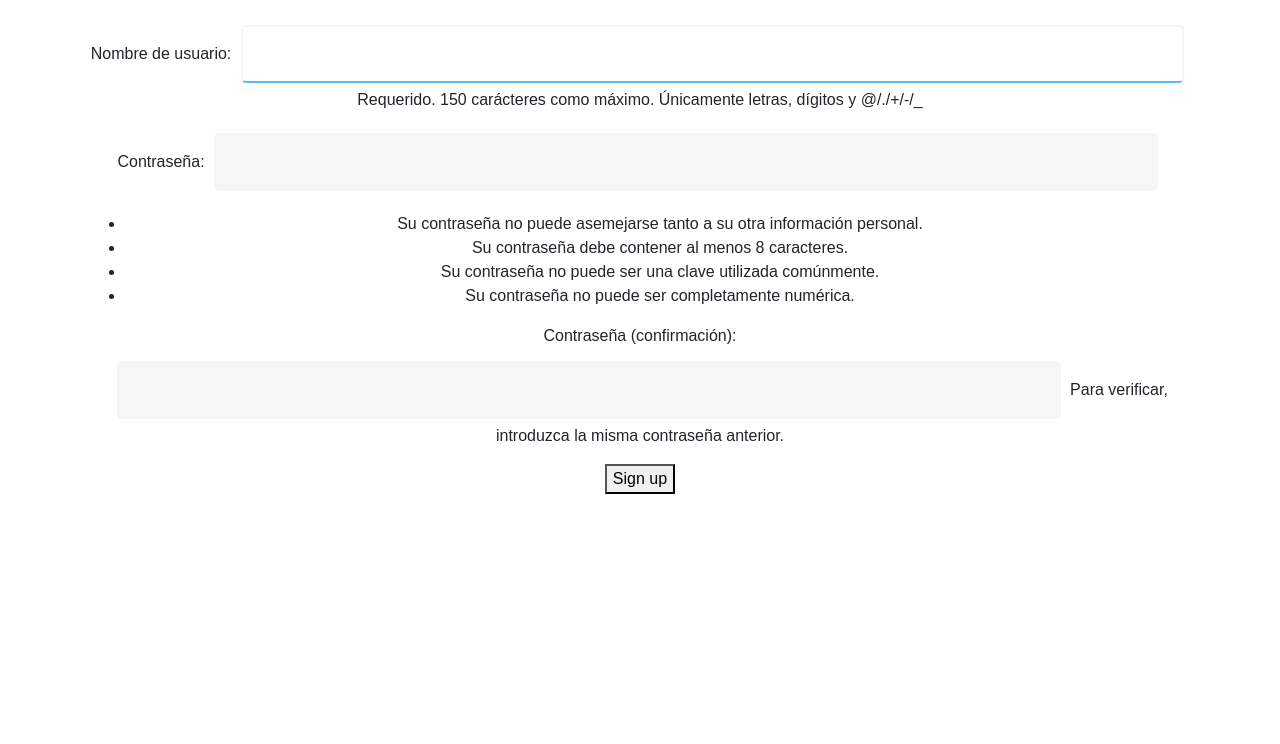
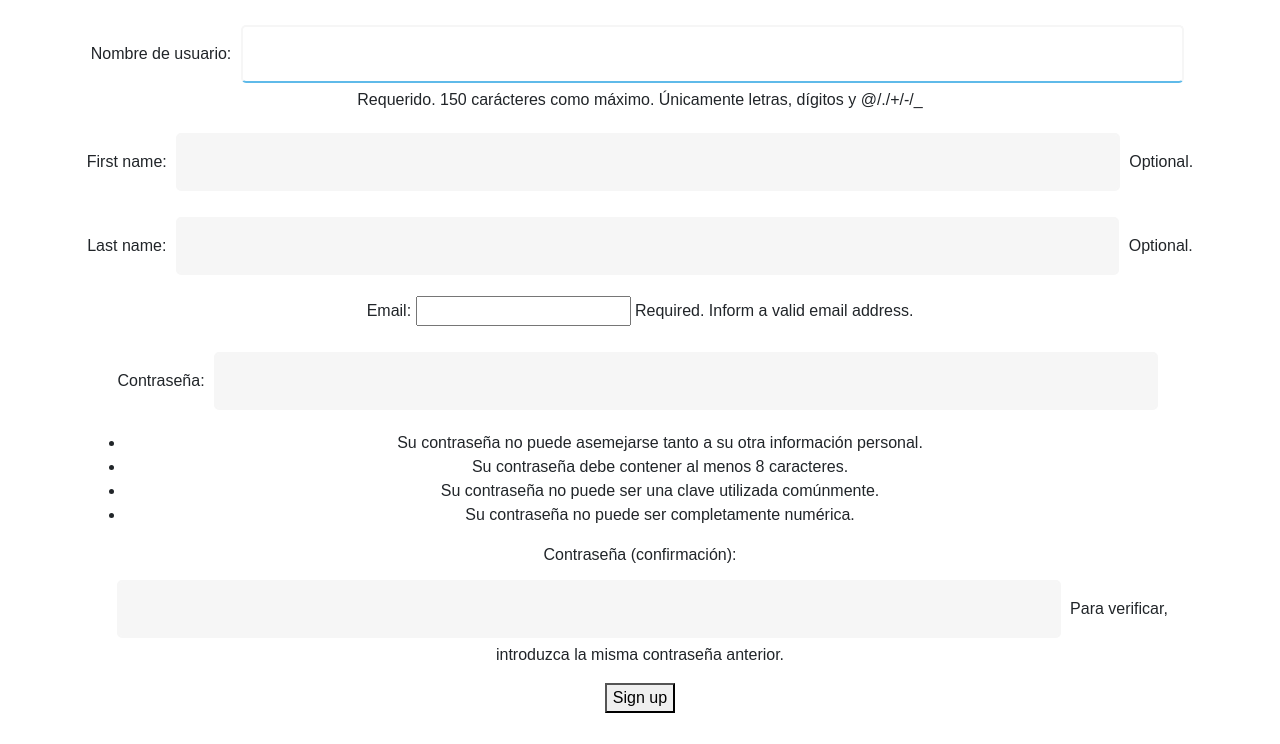
Before and after one commit to elskater98/Joint-Project, a Django app: page /own_user/signup in a window 1280 px wide. Shown: the part 56-800 px from the top of the page. Run offline with Django 3.2, Linux system fonts and the light colour scheme; a user stored in the database is signed in; tables that the repository leaves empty hold one stand-in row (values such as "Sample post"); some libraries are stand-ins or nearby versions.

Commit message:
Create User and update all, updaterole

```diff
--- a/JointProject/application/models.py
+++ b/JointProject/application/models.py
@@ -90,7 +90,7 @@ class Location (models.Model):
 
 
 class UserProfile(models.Model):
-    user = models.OneToOneField(User, related_name="profile",on_delete=models.SET_DEFAULT,default=0)
+    user = models.OneToOneField(User, related_name="profile",on_delete=models.CASCADE,default=0)
     ROLE_STATUS =(('admin','admin'),('gestorsala','gestor de sala'),('operario','operario'),('mantenimiento','operario de mantenimiento'),('CEO','CEO'))
     role = models.CharField(max_length=32, choices=ROLE_STATUS, blank=False, default='operario') #Null true and blank true ?¿
 
--- /dev/null
+++ b/JointProject/create_user/forms.py
@@ -0,0 +1,13 @@
+from django import forms
+from django.contrib.auth.forms import UserCreationForm
+from django.contrib.auth.models import User
+
+
+class SignUpForm(UserCreationForm):
+    first_name = forms.CharField(max_length=30, required=False, help_text='Optional.')
+    last_name = forms.CharField(max_length=30, required=False, help_text='Optional.')
+    email = forms.EmailField(max_length=254, help_text='Required. Inform a valid email address.')
+
+    class Meta:
+        model = User
+        fields = ('username', 'first_name', 'last_name', 'email', 'password1', 'password2', )
--- a/JointProject/create_user/urls.py
+++ b/JointProject/create_user/urls.py
@@ -5,4 +5,6 @@ from . import views
 urlpatterns=[
     path('signup',views.SignUp.as_view(),name='singup'),
     path('all_users',views.AllUsers,name='all_users'),
+    path('update/<int:pk>',views.UpdateUser.as_view(),name='update_user'),
+    path('update/role/<int:pk>',views.UpdateRole.as_view(),name='update_user_role'),
 ]
--- a/JointProject/create_user/views.py
+++ b/JointProject/create_user/views.py
@@ -1,4 +1,5 @@
 from django.contrib.auth.models import User
+from django.core.exceptions import PermissionDenied
 from django.shortcuts import render
 
 # Create your views here.
@@ -6,22 +7,37 @@ from django.shortcuts import render
 from django.contrib.auth.forms import UserCreationForm
 from django.urls import reverse_lazy
 from django.views import generic
+from django.views.generic import DetailView, CreateView, UpdateView, DeleteView, ListView
 
 # Create your views here.
 from application.models import UserProfile
+from create_user.forms import SignUpForm
 
 
 class SignUp(generic.CreateView):
-    form_class = UserCreationForm
-    success_url = reverse_lazy('login')
+    form_class = SignUpForm
+    success_url = reverse_lazy('homepage')
     template_name = 'Registration/signup.html'
 
 def AllUsers(request):
     logged_user = request.user
     role_class = UserProfile.objects.filter(user=logged_user)
+
     operarios = User.objects.all().filter(profile__role='operario')
     mantenimiento = User.objects.all().filter(profile__role='mantenimiento')
     gestorsala = User.objects.all().filter(profile__role='gestorsala')
     CEO = User.objects.all().filter(profile__role='CEO')
 
     return render(request, 'details/user_detail.html', context={'role_class': role_class.get(),'operarios':operarios,'mantenimiento':mantenimiento,'gestorsala':gestorsala,'CEO':CEO})
+
+class UpdateUser(UpdateView):
+    template_name = 'update/update_task.html'
+    model = User
+    success_url = reverse_lazy('all_users')
+    fields = ['username', 'first_name', 'last_name', 'email']
+
+class UpdateRole(UpdateView):
+    template_name = 'update/update_task.html'
+    success_url = reverse_lazy('all_users')
+    model = UserProfile
+    fields = ['role']
```
Also changed, not shown: JointProject/templates/details/user_detail.html (+9 -15 lines), JointProject/application/migrations/0002_auto_20190531_2314.py (added).
